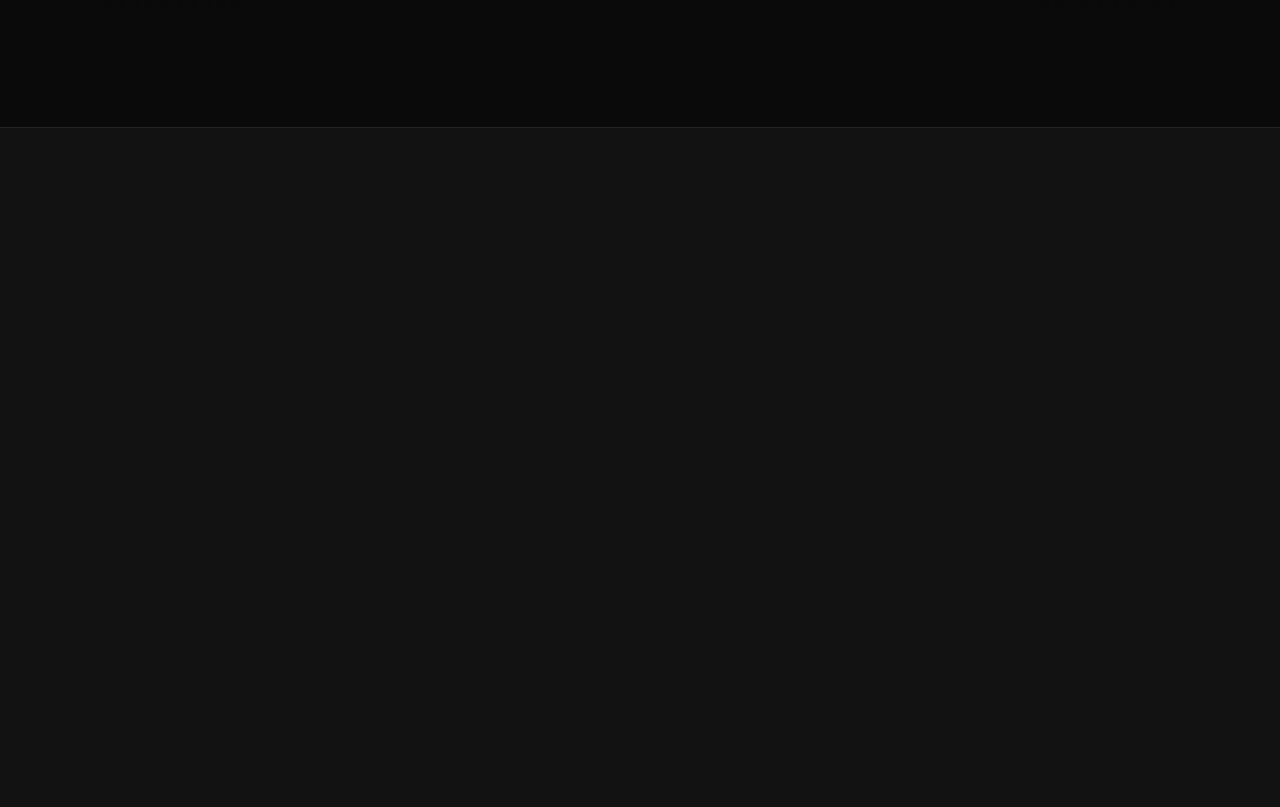
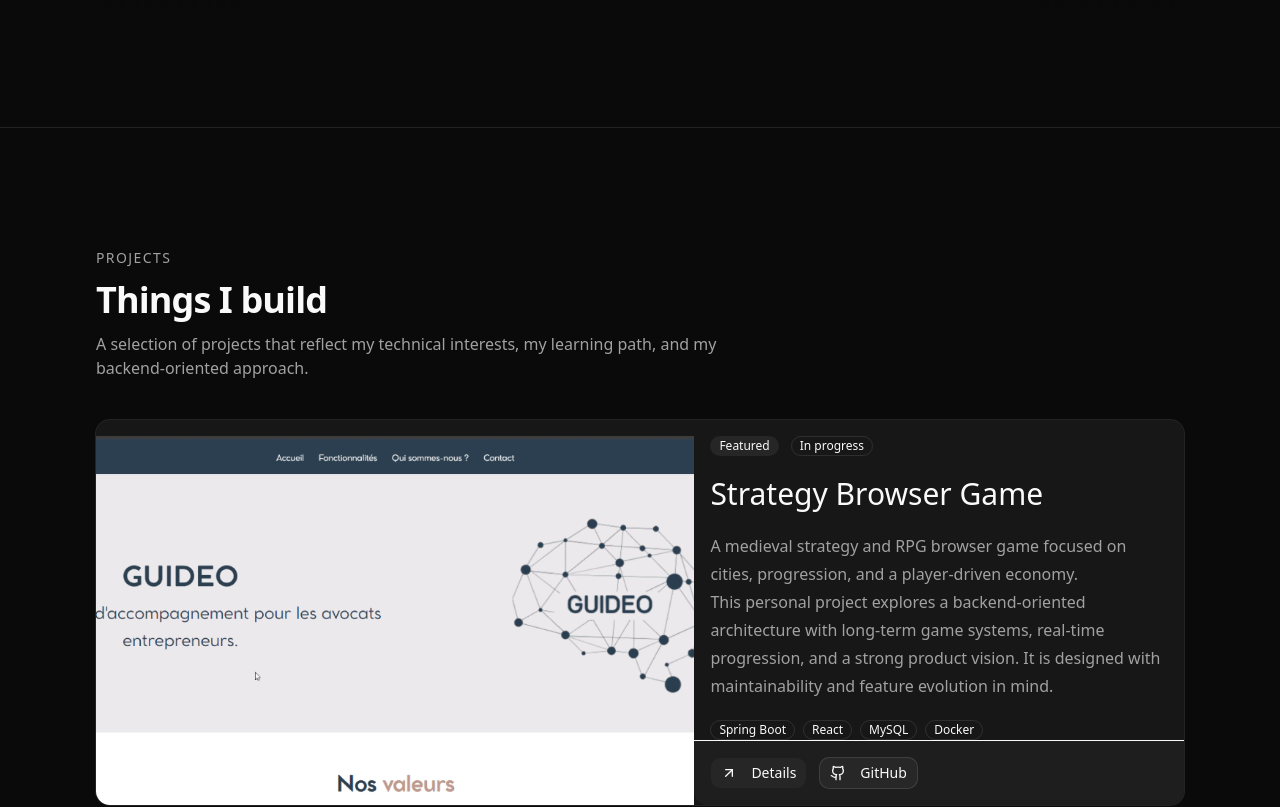
Before and after one commit to WebisBrian/TABART-Brian-Portfolio, a Next.js app: page / in a window 1280 px wide. Shown: the part 2220-3027 px from the top of the page. Before the commit the page ends 2348 px from the top, so only its background shows below. Built offline with nearby package versions, Linux system fonts and the light colour scheme.

Commit message:
Feat: implements projects session in main page

```diff
--- a/app/page.tsx
+++ b/app/page.tsx
@@ -4,6 +4,7 @@ import { SiteHeader } from "@/components/layout/site-header";
 import { JourneySection } from "@/components/sections/journey-section";
 import { Separator } from "@/components/ui/separator";
 import { StackSection } from "@/components/sections/stack-section";
+import { ProjectsSection } from "@/components/sections/projects-session";
 
 export default function Home() {
   return (
@@ -16,6 +17,7 @@ export default function Home() {
         <Separator />
         <StackSection />
         <Separator />
+        <ProjectsSection />
       </main>
     </>
   );
```
